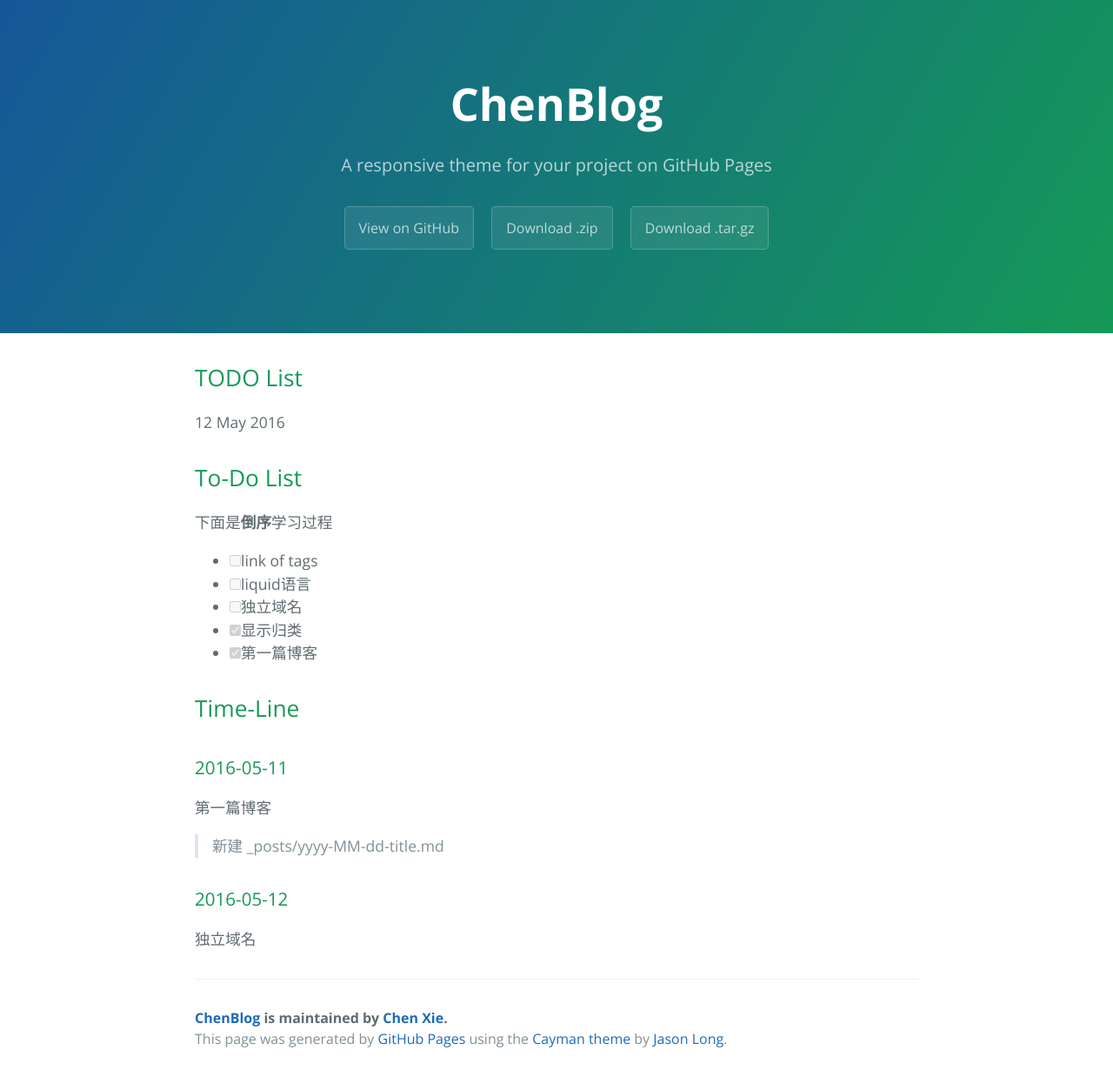
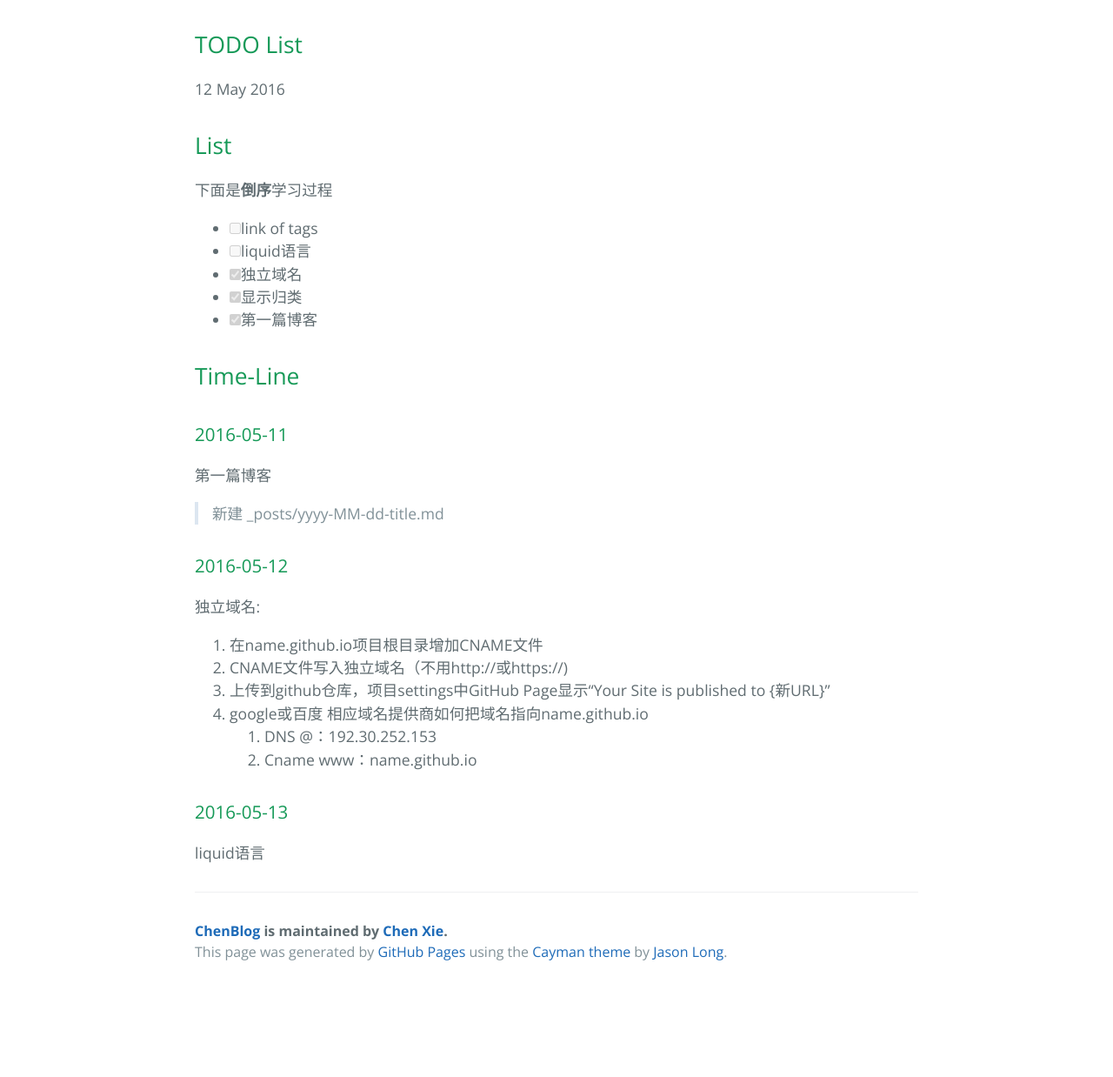
Before and after one commit to neilChenXie/neilChenXie.github.io, a Jekyll site: the page built from _posts/jekyll/2016-05-12-jekyll_plan.md, in a window 1280 px wide. Shown: the whole page at 87% size. Built offline with Jekyll 4.4.1, drawn with Linux system fonts in a browser that asks for light colours; after the commit the page ends 1138 px from its top, so only the background shows below that.

Commit message:
change post template

```diff
--- a/_layouts/post.html
+++ b/_layouts/post.html
@@ -1,7 +1,20 @@
----
-layout: default
----
-<h2>{{ page.title }}</h2>
-<p class="meta">{{ page.date | date_to_string }}</p>
+<!DOCTYPE html>
+<html lang="en-us">
 
-{{ content }}
+{% include head.html %}
+
+<body>
+
+    <section class="main-content">
+
+        <h2>{{ page.title }}</h2>
+        <p class="meta">{{ page.date | date_to_string }}</p>
+
+        {{ content }}
+
+        {% include page-footer.html %}
+
+    </section>
+
+</body>
+</html>
--- a/_posts/jekyll/2016-05-12-jekyll_plan.md
+++ b/_posts/jekyll/2016-05-12-jekyll_plan.md
@@ -6,13 +6,13 @@
 tags: [jekyll, plan]
 ---
 
-## To-Do List
+## List
 
 下面是**倒序**学习过程
 
 - [ ] link of tags
 - [ ] liquid语言
-- [ ] 独立域名
+- [x] 独立域名
 - [x] 显示归类
 - [x] 第一篇博客
 
@@ -25,4 +25,14 @@
 
 ### 2016-05-12
 
-独立域名
+独立域名:
+1. 在name.github.io项目根目录增加CNAME文件
+2. CNAME文件写入独立域名（不用http://或https://)
+3. 上传到github仓库，项目settings中GitHub Page显示“Your Site is published to {新URL}”
+4. google或百度 相应域名提供商如何把域名指向name.github.io
+    1. DNS @：192.30.252.153
+    2. Cname www：name.github.io
+
+### 2016-05-13
+
+liquid语言
```
